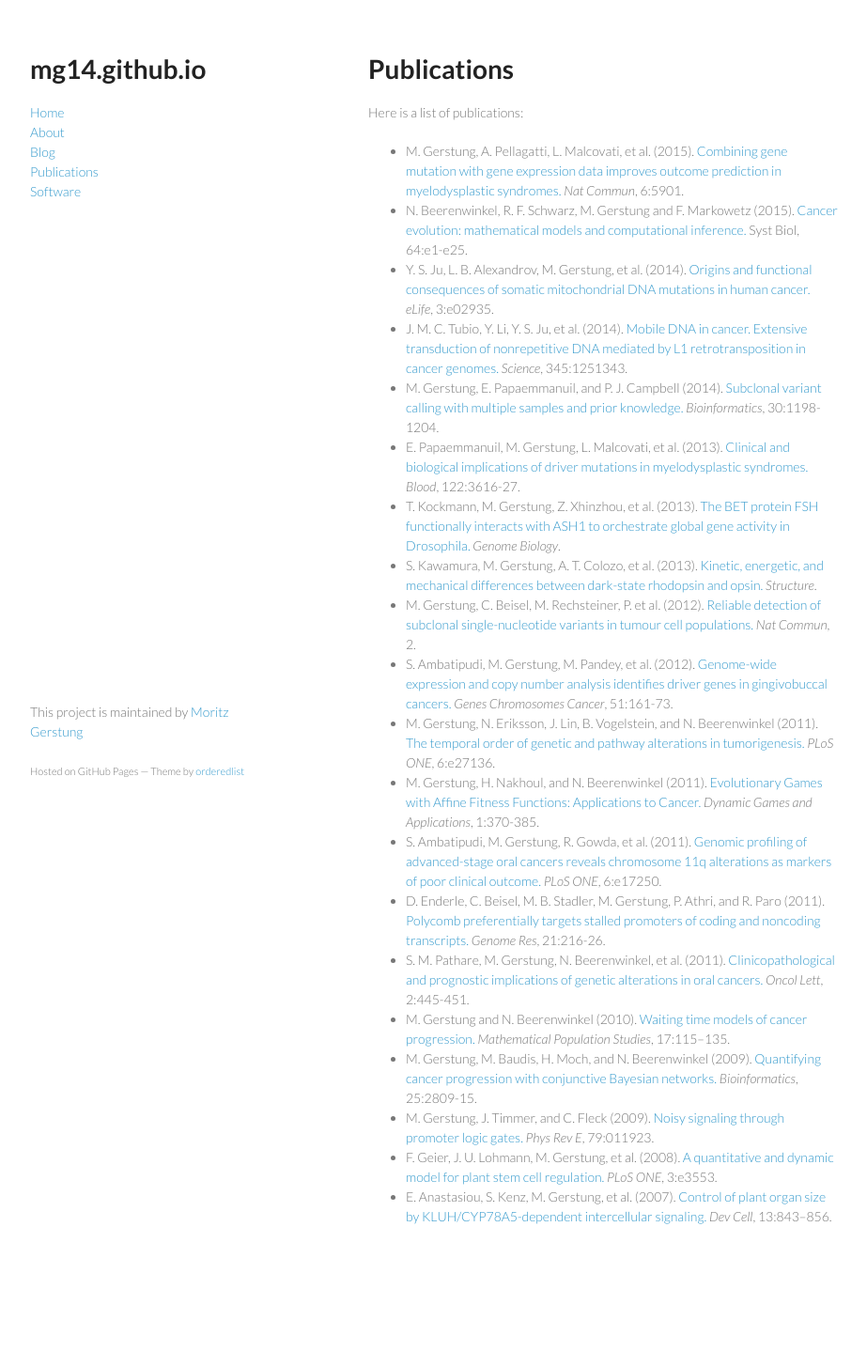
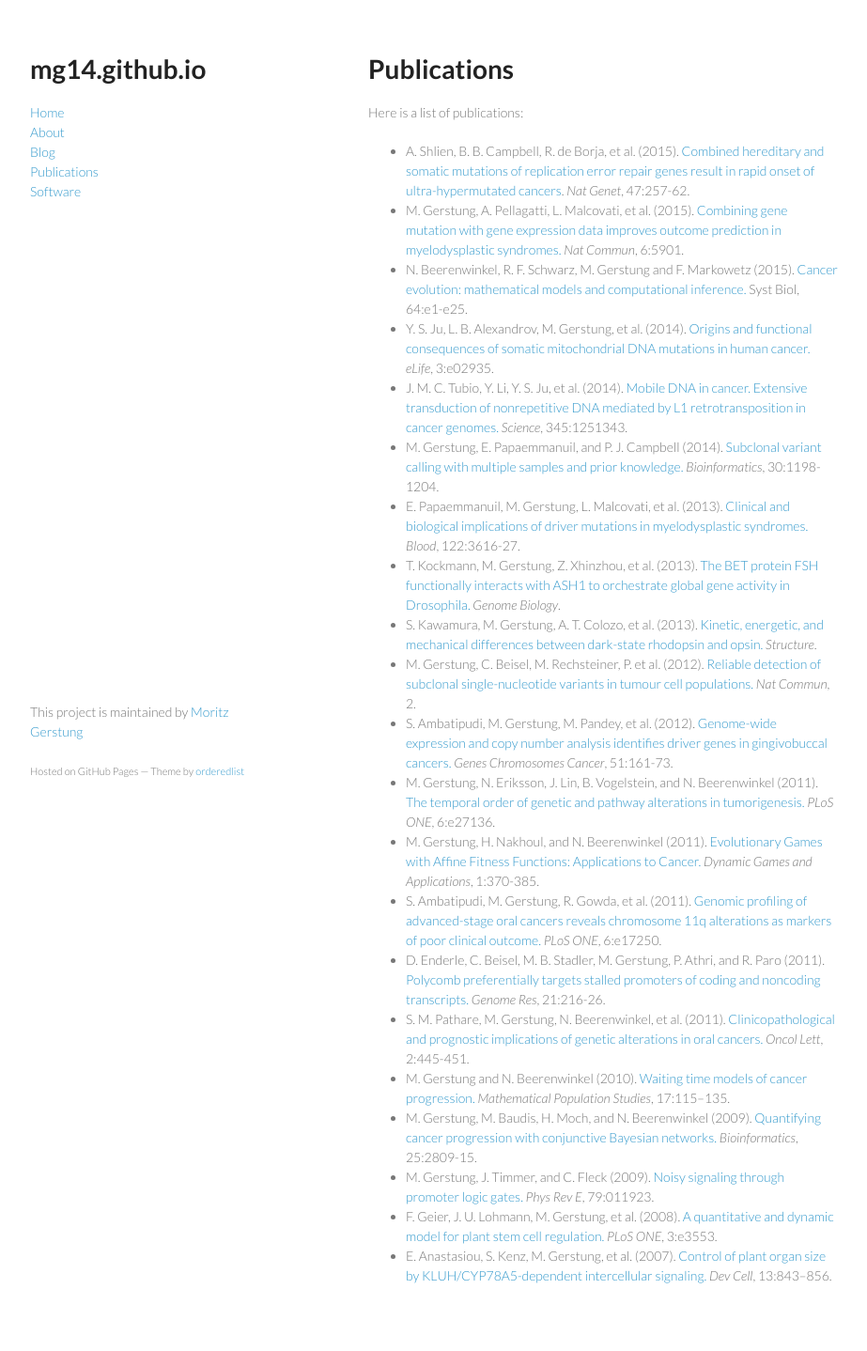
Before and after one commit to mg14/mg14.github.io, a Jekyll site: the page built from publications.md, in a window 1280 px wide. Shown: the whole page at 94% size, without its empty margins (178-1101 px from the left). Built offline with Jekyll 4.4.1, drawn with Linux system fonts in a browser that asks for light colours; Markdown is read by kramdown in place of the engine named in the settings; before the commit the page ends 1375 px from its top, so only the background shows below that.

Commit message:
Updated pubs

```diff
--- a/publications.md
+++ b/publications.md
@@ -6,6 +6,7 @@ permalink: /publications/
 
 Here is a list of publications:
 
+* 	A. Shlien, B. B. Campbell, R. de Borja, et al. (2015). [Combined hereditary and somatic mutations of replication error repair genes result in rapid onset of ultra-hypermutated cancers](http://dx.doi.org/10.1038/ng.3202). *Nat Genet*, 47:257-62.
 *	M. Gerstung, A. Pellagatti, L. Malcovati, et al. (2015). [Combining gene mutation with gene expression data improves outcome prediction in myelodysplastic syndromes.]( http://dx.doi.org/10.1038/ncomms6901) *Nat Commun*, 6:5901.
 *	N. Beerenwinkel, R. F. Schwarz, M. Gerstung and F. Markowetz (2015). [Cancer evolution: mathematical models and computational inference.](http://dx.doi.org/10.1093/sysbio/syu081) Syst Biol, 64:e1-e25.
 *	Y. S. Ju, L. B. Alexandrov, M. Gerstung, et al. (2014). [Origins and functional consequences of somatic mitochondrial DNA mutations in human cancer.](http://dx.doi.org/10.7554/eLife.02935) *eLife*, 3:e02935.
```
